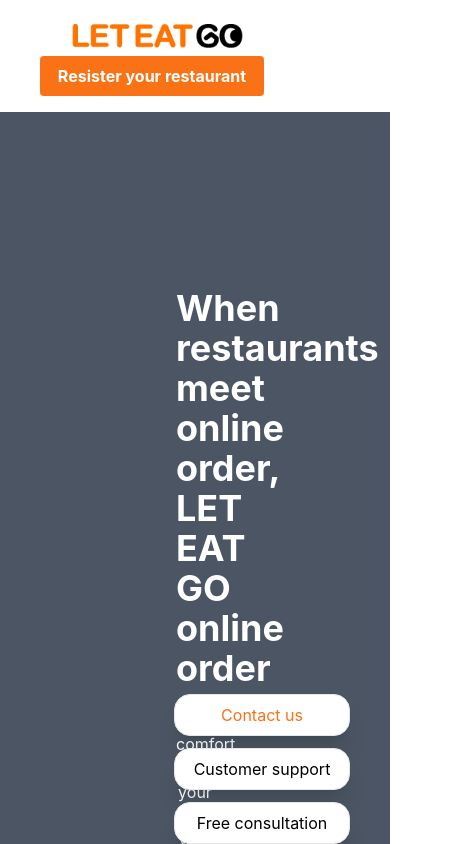
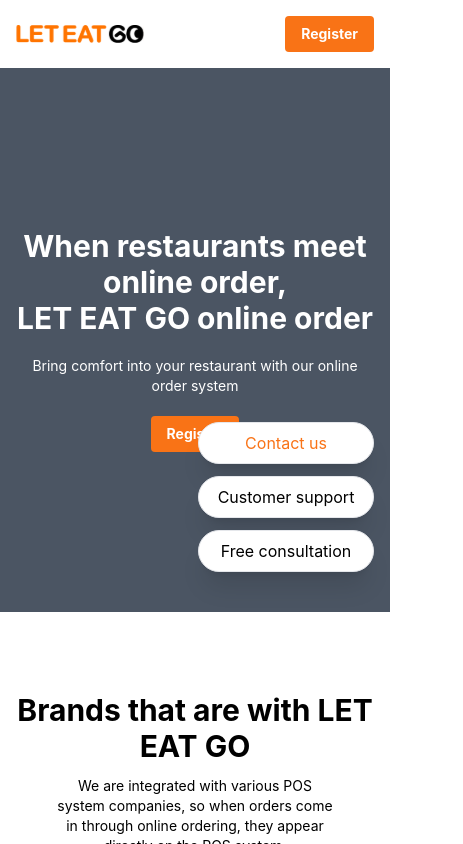
Before and after one commit to AGORA-Canada/Let-Eat-Go, a React (Create React App) app: page / in a window 390 px wide. Shown: the top 844 px of the page, 463 px wide, since content can reach past the window. Built offline with nearby package versions, Linux system fonts and the light colour scheme.

Commit message:
Update styling for responsiveness

```diff
--- a/src/components/Body/Brand.jsx
+++ b/src/components/Body/Brand.jsx
@@ -5,17 +5,18 @@
 import BrandLogo3 from "../../images/brand_logo_twohorns.png";
 const Brand = () => {
   return (
-    <div className="py-20">
+    <div className="py-20 px-4">
       <div className="flex flex-col items-center space-y-3">
-        <p className="text-black text-4xl font-bold">
+        <h2 className="text-black text-3xl sm:text-4xl font-bold">
           Brands that are with LET EAT GO
-        </p>
-        <p className="text-base w-1/2">
+        </h2>
+        <p className="text-sm sm:text-base px-10 sm:w-1/2">
           We are integrated with various POS system companies, so when orders
-          come in through online ordering, they appear directly on the POS system.
+          come in through online ordering, they appear directly on the POS
+          system.
         </p>
       </div>
-      <div className="flex flex-row justify-evenly items-center">
+      <div className="flex flex-row justify-evenly items-center flex-wrap">
         <img src={BrandLogo1} alt="Logo1" className="w-32 h-28" />
         <img src={BrandLogo2} alt="Logo2" className="w-26 h-12" />
         <img src={BrandLogo3} alt="Logo3" className="w-26 h-12" />
--- a/src/components/Contact.jsx
+++ b/src/components/Contact.jsx
@@ -29,15 +29,18 @@
 
   return (
     <div id="contact" className="h-max bg-white">
-      <div className="w-1/2 m-auto py-32 text-center">
-        <h2 className="text-4xl font-bold">
+      <div className="px-10 sm:w-3/5 lg:w-1/2 m-auto py-32 text-center">
+        <h2 className="text-3xl sm:text-4xl font-bold">
           Grow your business with LET EAT GO
         </h2>
-        <p className="mt-4">
+        <p className="mt-4 text-sm sm:text-base">
           Feel free to contact us any time. We will get back to you as soon as
           we can.
         </p>
-        <form onSubmit={onSubmit} className="w-full mt-10 flex flex-col gap-4">
+        <form
+          onSubmit={onSubmit}
+          className="w-full mt-10 flex flex-col gap-4 text-sm sm:text-base"
+        >
           <div className="flex flex-col items-start gap-2">
             <label>Company Name</label>
             <input
@@ -78,7 +81,7 @@
             Submit
           </button>
 
-         <p className="text-sm">{result}</p>
+          <p className="text-sm">{result}</p>
         </form>
       </div>
     </div>
--- a/src/components/FixedMenu.jsx
+++ b/src/components/FixedMenu.jsx
@@ -2,17 +2,15 @@
 
 const FixedMenu = () => {
   return (
-    <div className="fixed z-5 top-0 left-0 w-full h-full flex flex-row-reverse items-end">
-      <div className="flex flex-col space-y-3 w-44 mr-10 right-0">
-        <div className="bg-white shadow-xl rounded-2xl p-2 border text-orange-500">
-          Contact us
-        </div>
-        <div className="bg-white shadow-xl rounded-2xl p-2 border">
-          Customer support
-        </div>
-        <div className="bg-white shadow-xl rounded-2xl p-2 border">
-          Free consultation
-        </div>
+    <div className="fixed flex flex-col space-y-3 w-44 right-4 top-1/2">
+      <div className="bg-white shadow-xl rounded-full p-2 border text-orange-500">
+        Contact us
+      </div>
+      <div className="bg-white shadow-xl rounded-full p-2 border">
+        Customer support
+      </div>
+      <div className="bg-white shadow-xl rounded-full p-2 border">
+        Free consultation
       </div>
     </div>
   );
--- a/src/components/Footer.jsx
+++ b/src/components/Footer.jsx
@@ -8,13 +8,24 @@
 
 const Footer = () => {
   return (
-    <div className="h-60 bg-orange-500 flex justify-between items-center px-24 text-white">
-      <div>
+    <div className="bg-orange-500 w-full text-white">
+      <div
+        id="footer"
+        className="w-72 m-auto grid gap-16 lg:w-full lg:flex lg:justify-between lg:items-center lg:gap-4 lg:px-24 py-16"
+      >
+        <div style={{ gridArea: "logo" }} className="m-auto lg:m-0">
           <a href="/">
-          <img src={LEGlogo} alt="Let eat go logo" />
+            <img
+              src={LEGlogo}
+              alt="Let eat go logo"
+              className="w-64 lg:w-full"
+            />
           </a>
         </div>
-      <div className="text-left">
+        <div
+          className="text-center lg:text-left"
+          style={{ gridArea: "address" }}
+        >
           <p>+1 778.323.5976</p>
           <p>
             7673 6th St, Burnaby, BC
@@ -22,9 +33,12 @@
             V3N 3M8
           </p>
         </div>
-      <p>© 2023 by LET EAT GO</p>
-      <div className="flex flex-col gap-6 items-center">
-        <div className="flex w-full justify-between">
+        <p style={{ gridArea: "copyright" }}>© 2023 by LET EAT GO</p>
+        <div
+          className="flex flex-col gap-6 items-center"
+          style={{ gridArea: "social" }}
+        >
+          <div className="flex w-full justify-center gap-6 lg:justify-between">
             <a href="https://www.facebook.com/profile.php?id=100069622074905">
               <img src={FacebookIcon} alt="Facebook" />
             </a>
@@ -41,6 +55,7 @@
           <RegisterButton is_contrasted={true} />
         </div>
       </div>
+    </div>
   );
 };
 
--- a/src/components/Header.jsx
+++ b/src/components/Header.jsx
@@ -2,14 +2,14 @@
 import RegisterButton from "./RegisterButton";
 const Header = () => {
   return (
-    <div>
-      <div className="bg-gray-600 p-44 space-y-5">
-        <h2 className="text-white font-bold text-4xl">
+    <div className="m-auto">
+      <div className="bg-gray-600 px-4 py-40 space-y-5">
+        <h1 className="text-white font-bold text-3xl sm:text-4xl">
           When restaurants meet online order,
           <br />
           LET EAT GO online order
-        </h2>
-        <p className="text-white text-base">
+        </h1>
+        <p className="text-white text-sm sm:text-base">
           Bring comfort into your restaurant with our online order system
         </p>
         <div className="flex justify-center w-full">
--- a/src/components/Navbar.jsx
+++ b/src/components/Navbar.jsx
@@ -1,13 +1,13 @@
 import React from "react";
-import logo from "../images/LEG_logo 2.png";
+import logo from "../images/LEG_logo 2.svg";
 import RegisterButton from "./RegisterButton";
 const Navbar = () => {
   return (
     <div>
-      <div className="flex flex-wrap items-center justify-between h-15 px-10 py-4">
-        <div className="px-4 py-2 ml-4 rounded">
+      <div className="flex flex-wrap items-center justify-between h-15 px-4 sm:px-12 lg:px-24 py-4">
+        <div className="py-2">
           <a href="/">
-            <img src={logo} alt="Logo" />
+            <img src={logo} alt="Logo" className="w-32 sm:w-full"/>
           </a>
         </div>
         <div>
--- a/src/components/RegisterButton.jsx
+++ b/src/components/RegisterButton.jsx
@@ -5,28 +5,31 @@
 
   const handleScroll = (e) => {
     e.preventDefault();
-      const targetId = e.target.getAttribute('href').substring(1);
+    const targetId = e.target.getAttribute("href").substring(1);
     const targetElement = document.getElementById(targetId);
     if (targetElement) {
       setScrolling(true);
-          targetElement.scrollIntoView({ behavior: 'smooth' });
+      targetElement.scrollIntoView({ behavior: "smooth" });
       setTimeout(() => setScrolling(false), 1000);
     }
   };
 
   useEffect(() => {
     const handleScrollEnd = () => setScrolling(false);
-      window.addEventListener('scroll', handleScrollEnd);
-      return () => window.removeEventListener('scroll', handleScrollEnd);
+    window.addEventListener("scroll", handleScrollEnd);
+    return () => window.removeEventListener("scroll", handleScrollEnd);
   }, []);
 
+  var buttonLabel;
+  var buttonMobileLabel;
+  var buttonLink;
 
-  var buttonLabel;
-  var buttonLink;
   if (label) {
     buttonLabel = label;
+    buttonMobileLabel = label;
   } else {
-    buttonLabel = "Resister your restaurant";
+    buttonLabel = "Register your restaurant";
+    buttonMobileLabel = "Register";
   }
 
   if (link) {
@@ -38,14 +41,13 @@
   return (
     <a
       href={buttonLink}
-      onClick={(e)=> handleScroll(e)}
+      onClick={(e) => handleScroll(e)}
       className={`${
-        is_contrasted
-          ? "bg-white text-orange-500"
-          : "bg-orange-500 text-white"
-      } block w-56 py-2 rounded font-bold`}
+        is_contrasted ? "bg-white text-orange-500" : "bg-orange-500 text-white"
+      } block px-4 sm:px-8 py-2 rounded font-bold text-sm sm:text-base`}
     >
-      {buttonLabel}
+      <span className="hidden sm:block">{buttonLabel}</span>
+      <span className="block sm:hidden ">{buttonMobileLabel}</span>
     </a>
   );
 };
--- a/src/components/Reviews.jsx
+++ b/src/components/Reviews.jsx
@@ -45,10 +45,10 @@
 
   return (
     <div className="bg-[#ECECEC] h-max">
-      <div className="w-4/5 m-auto py-20 text-center">
+      <div className="w-full m-auto py-20 text-center">
         <div className="flex flex-col items-center gap-4">
-          <h2 className="text-4xl font-bold">Customer reviews</h2>
-          <p className="w-3/5">
+          <h2 className="text-3xl sm:text-4xl font-bold">Customer reviews</h2>
+          <p className="px-10 md:px-16 lg:w-3/5 text-sm sm:text-base">
             We provide website and online ordering program services for your
             store, along with photography services to be included within them at
             low commission.
@@ -59,26 +59,32 @@
             <img src={StarIcon} alt="Star" key={index} />
           ))}
         </div>
-        <div className="mt-10 h-80 relative">
+        <div className="h-96 sm:h-80 mt-10 relative">
           <button
             onClick={handlePrev}
-            className="absolute left-0 top-10 transform -translate-y-1/2 text-gray-800 font-bold py-2 px-4"
+            className="absolute left-3 sm:left-6 md:left-14 lg:left-28 top-24 sm:top-16 lg:top-10 transform -translate-y-1/2 text-gray-800 font-bold py-2 px-4"
           >
-            <img src={LeftArrow} alt="Previous" />
+            <img
+              src={LeftArrow}
+              alt="Previous"
+              className="w-[11px] sm:w-full"
+            />
           </button>
-          <div className="flex flex-col items-center justify-between gap-12">
-            <div className="w-4/6">{clients[currentIndex].review}</div>
+          <div className="flex flex-col items-center justify-between gap-6 md:gap-12">
+            <div className="w-4/6 text-sm sm:text-base">
+              {clients[currentIndex].review}
+            </div>
             <img
               src={clients[currentIndex].logo}
               alt={clients.name}
-              className="object-cover"
+              className="object-cover w-32 sm:w-52"
             />
           </div>
           <button
             onClick={handleNext}
-            className="absolute right-0 top-10 transform -translate-y-1/2 text-gray-800 py-2 px-4 text-4xl"
+            className="absolute right-3 sm:right-6 md:right-14 lg:right-28 top-24 sm:top-16 lg:top-10 transform -translate-y-1/2 text-gray-800 py-2 px-4 text-4xl"
           >
-            <img src={RightArrow} alt="Next" />
+            <img src={RightArrow} alt="Next" className="w-[11px] sm:w-full" />
           </button>
         </div>
       </div>
--- a/src/index.css
+++ b/src/index.css
@@ -14,3 +14,9 @@
   font-family: source-code-pro, Menlo, Monaco, Consolas, "Courier New",
     monospace;
 }
+
+@media screen and (max-width: 1023px) {
+  #footer {
+    grid-template-areas: "social" "logo" "address" "copyright";
+  }
+}
```
Also changed, not shown: src/components/Services.jsx (+4 -7 lines), src/images/LEG_logo 2.svg (added). Lines whose indentation alone changed are shown as unchanged.
